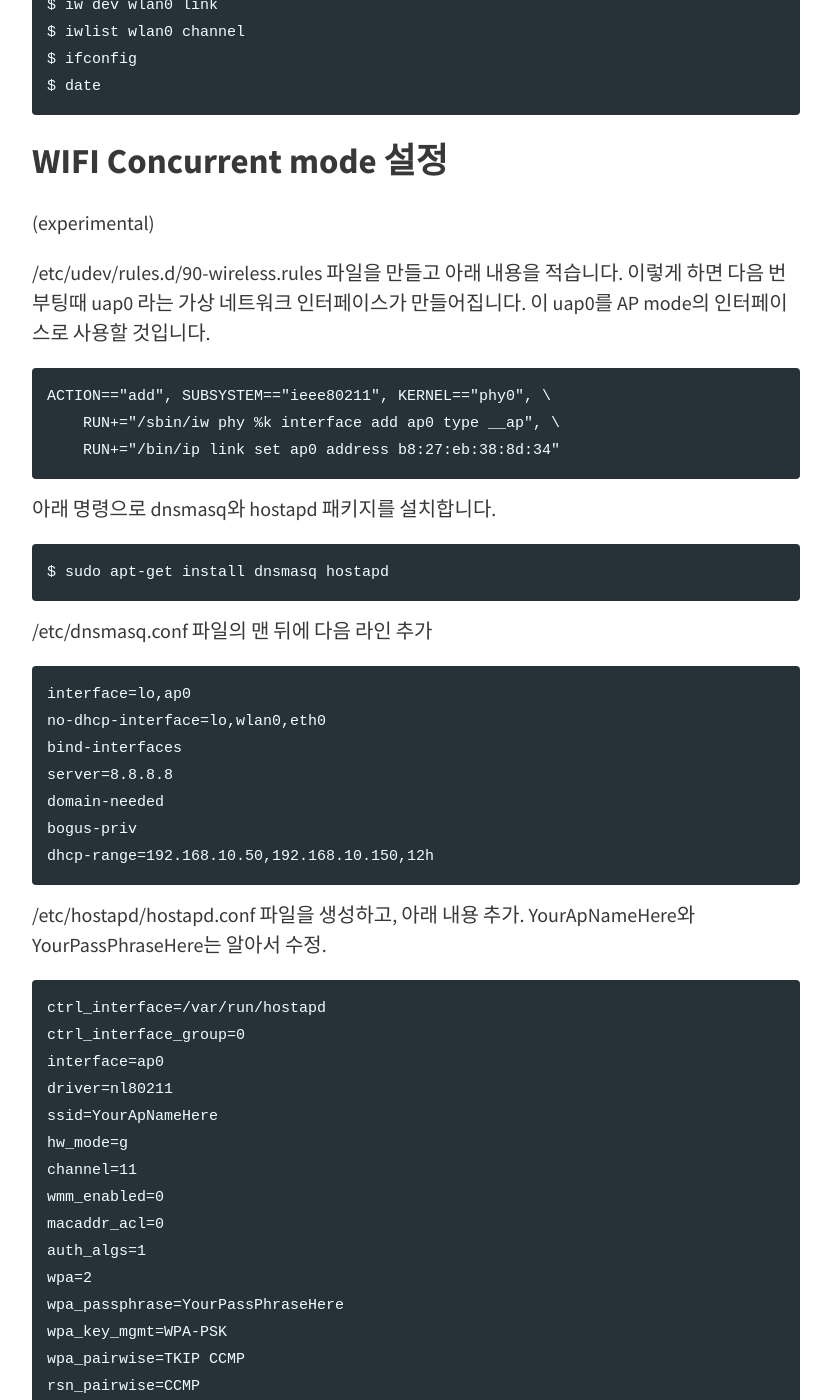
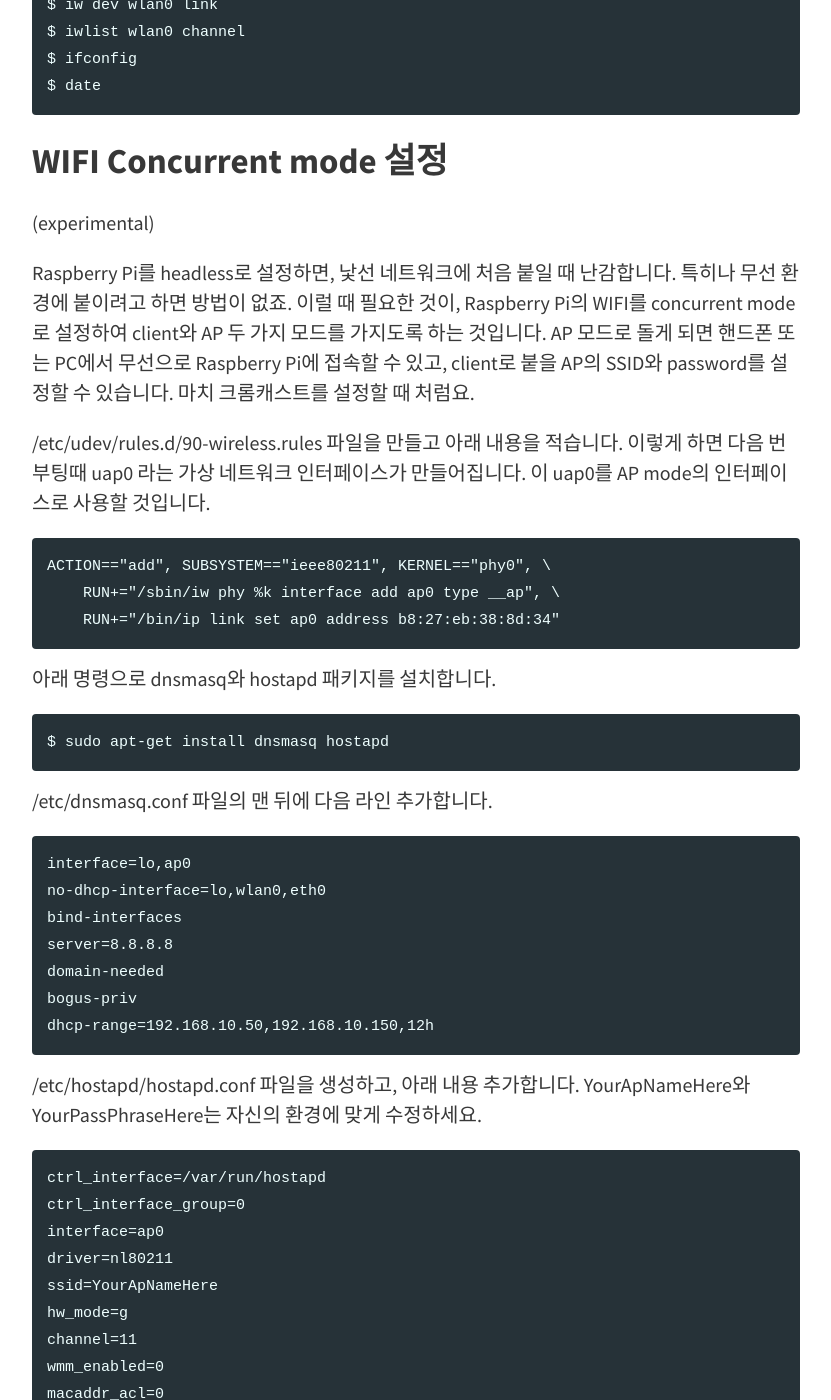
Before and after one commit to ukayzm/ukayzm.github.io, a Jekyll site: the page built from _posts/2018-04-30-installing-raspbian.md, in a window 1280 px wide and 1400 px high, scrolled down 4523 px. Shown: the whole window, without its empty margins (224-1055 px from the left). Built offline with Jekyll 4.4.1, drawn with Linux system fonts in a browser that asks for light colours; some of the changed text lies outside the part shown.

Commit message:
fix typo

````diff
--- a/_posts/2018-04-30-installing-raspbian.md
+++ b/_posts/2018-04-30-installing-raspbian.md
@@ -139,6 +139,8 @@ $ date
 
 (experimental)
 
+Raspberry Pi를 headless로 설정하면, 낯선 네트워크에 처음 붙일 때 난감합니다. 특히나 무선 환경에 붙이려고 하면 방법이 없죠. 이럴 때 필요한 것이, Raspberry Pi의 WIFI를 concurrent mode로 설정하여 client와 AP 두 가지 모드를 가지도록 하는 것입니다. AP 모드로 돌게 되면 핸드폰 또는 PC에서 무선으로 Raspberry Pi에 접속할 수 있고, client로 붙을 AP의 SSID와 password를 설정할 수 있습니다. 마치 크롬캐스트를 설정할 때 처럼요.
+
 /etc/udev/rules.d/90-wireless.rules 파일을 만들고 아래 내용을 적습니다. 이렇게 하면 다음 번 부팅때 uap0 라는 가상 네트워크 인터페이스가 만들어집니다. 이 uap0를 AP mode의 인터페이스로 사용할 것입니다.
 
 ```
@@ -152,7 +154,7 @@ ACTION=="add", SUBSYSTEM=="ieee80211", KERNEL=="phy0", \
 $ sudo apt-get install dnsmasq hostapd
 ```
 
-/etc/dnsmasq.conf 파일의 맨 뒤에 다음 라인 추가
+/etc/dnsmasq.conf 파일의 맨 뒤에 다음 라인 추가합니다.
 ```
 interface=lo,ap0
 no-dhcp-interface=lo,wlan0,eth0
@@ -162,7 +164,7 @@ domain-needed
 bogus-priv
 dhcp-range=192.168.10.50,192.168.10.150,12h
 ```
-/etc/hostapd/hostapd.conf 파일을 생성하고, 아래 내용 추가. YourApNameHere와 YourPassPhraseHere는 알아서 수정.
+/etc/hostapd/hostapd.conf 파일을 생성하고, 아래 내용 추가합니다. YourApNameHere와 YourPassPhraseHere는 자신의 환경에 맞게 수정하세요.
 ```
 ctrl_interface=/var/run/hostapd
 ctrl_interface_group=0
@@ -181,7 +183,7 @@ wpa_pairwise=TKIP CCMP
 rsn_pairwise=CCMP
 ```
 
-/etc/wpa_supplicant/wpa_supplicant.conf 파일은 아래와 비슷하게 이미 만들어져 있을 것임. 거기에 id_str을 추가하자.
+/etc/wpa_supplicant/wpa_supplicant.conf 파일은 아래와 비슷하게 이미 만들어져 있을 것입니다. 거기에 id_str을 추가하세요.
 ```
 country=US
 ctrl_interface=DIR=/var/run/wpa_supplicant GROUP=netdev
@@ -200,7 +202,7 @@ network={
 }
 ```
 
-/etc/network/interfaces 파일을 아래와 같이 수정하여 ap0에 static IP address를 부여함.
+/etc/network/interfaces 파일을 아래와 같이 수정하여 ap0에 static IP address를 부여합니다.
 ```
 # interfaces(5) file used by ifup(8) and ifdown(8)
 
````
Also changed, not shown: _posts/2018-03-28-python-object-detection-tensorflow.md (+16 -5 lines), assets/favicon.ico.
